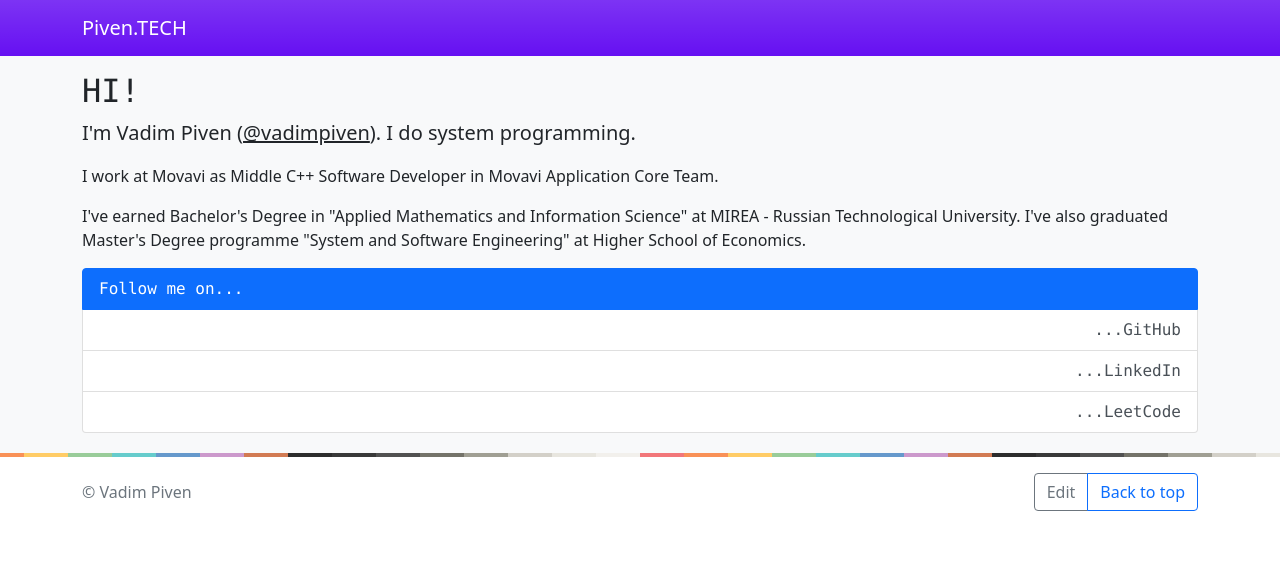
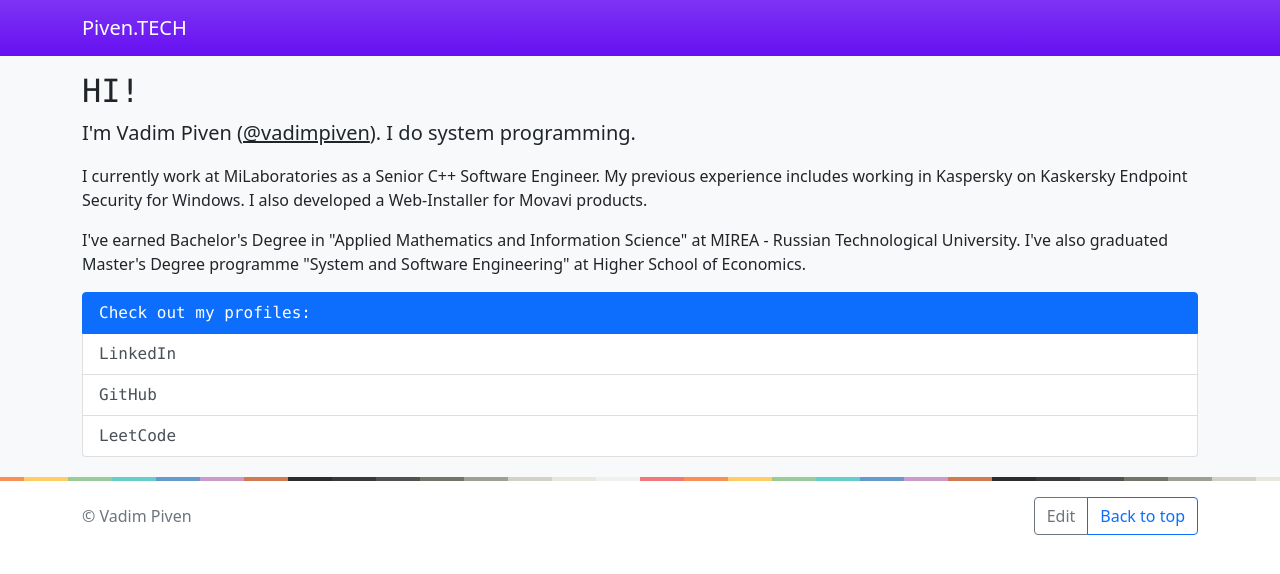
Before and after one commit to vadimpiven/vadimpiven, a Jekyll site: the page built from index.html, in a window 1280 px wide. Shown: the top 574 px of the page. Built offline with Jekyll 4.4.1, drawn with Linux system fonts in a browser that asks for light colours; the list of posts is cut into pages by our own code.

Commit message:
Update index.html

```diff
--- a/index.html
+++ b/index.html
@@ -4,13 +4,15 @@ title: Home
 <h2 class="font-monospace">HI!</h2>
 
 <p class="lead">I'm Vadim Piven (<a href="https://t.me/vadimpiven" class="link-dark">@vadimpiven</a>). I do system programming.</p>
-<p>I work at Movavi as Middle C++ Software Developer in Movavi Application Core Team.</p>
+<p>I currently work at MiLaboratories as a Senior C++ Software Engineer.
+   My previous experience includes working in Kaspersky on Kaskersky Endpoint Security for Windows.
+   I also developed a Web-Installer for Movavi products.</p>
 <p>I've earned Bachelor's Degree in "Applied Mathematics and Information Science" at MIREA - Russian Technological University.
    I've also graduated Master's Degree programme "System and Software Engineering" at Higher School of Economics.</p>
 
 <div class="list-group mb-3 font-monospace">
-  <a href="#" class="list-group-item list-group-item-action active disabled" aria-current="true">Follow me on...</a>
-  <a href="https://github.com/vadimpiven/" class="list-group-item list-group-item-action text-end">...GitHub</a>
-  <a href="https://www.linkedin.com/in/vadimpiven/" class="list-group-item list-group-item-action text-end">...LinkedIn</a>
-  <a href="https://leetcode.com/vadimpiven/" class="list-group-item list-group-item-action text-end">...LeetCode</a>
+  <a href="#" class="list-group-item list-group-item-action active disabled" aria-current="true">Check out my profiles:</a>
+  <a href="https://www.linkedin.com/in/vadimpiven/" class="list-group-item list-group-item-action">LinkedIn</a>
+  <a href="https://github.com/vadimpiven/" class="list-group-item list-group-item-action">GitHub</a>
+  <a href="https://leetcode.com/vadimpiven/" class="list-group-item list-group-item-action">LeetCode</a>
 </div>
```
